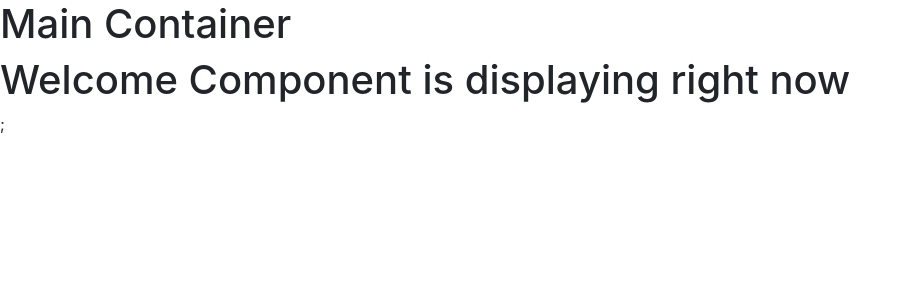
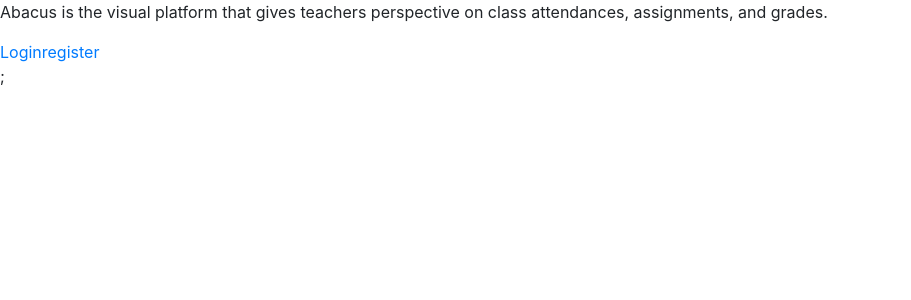
Before and after one commit to keenwilson/Abacus-Class-Record, a React (Create React App) app in the folder client/: page / in a window 1280 px wide. Shown: the top 300 px of the page, without its empty margins (0-911 px from the left). Built offline with nearby package versions, Linux system fonts and the light colour scheme.

Commit message:
Add dotenv and home component with link to login and register apges

```diff
--- a/client/src/components/Home.jsx
+++ b/client/src/components/Home.jsx
@@ -1,7 +1,39 @@
 import React from "react";
+import { Switch, Route, Link } from "react-router-dom";
+import Login from "./Login";
+import Logout from "./Logout";
+import Register from "./Register";
 
-const Home = () => {
-  return <h1>Welcome Component is displaying right now</h1>;
+const Home = ({ user }) => {
+  return (
+    <div>
+      <p>
+        Abacus is the visual platform that gives teachers perspective on class
+        attendances, assignments, and grades.
+      </p>
+
+      {!user && (
+        <React.Fragment>
+          <Link to="/login">Login</Link>
+          <Link to="/register">register</Link>
+        </React.Fragment>
+      )}
+      {user && (
+        <React.Fragment>
+          <p>Hi {user.name} !</p>
+          <Link to="/teacher">View Teacher</Link>
+          <Link to="/admin">View Admin</Link>
+          <Link to="/logout">Logout</Link>
+        </React.Fragment>
+      )}
+
+      <Switch>
+        <Route path="/login" component={Login} />
+        <Route path="/logout" component={Logout} />
+        <Route path="/register" component={Register} />
+      </Switch>
+    </div>
+  );
 };
 
 export default Home;
--- a/client/src/containers/mainContainer.js
+++ b/client/src/containers/mainContainer.js
@@ -26,12 +26,16 @@
   render() {
     return (
       <div>
-        <h1>Main Container</h1>
         <Switch>
-          <Route exact path="/" component={Home} />
-          <Route exact path="/login" component={Login} />
-          <Route exact path="/logout" component={Logout} />
-          <Route exact path="/register" component={Register} />
+          <Route
+            exact
+            path="/"
+            render={props => <Home {...props} user={this.state.user} />}
+          />
+
+          <Route path="/login" component={Login} />
+          <Route path="/logout" component={Logout} />
+          <Route path="/register" component={Register} />
 
           <Route
             path="/admin"
--- a/client/src/services/authService.js
+++ b/client/src/services/authService.js
@@ -1,8 +1,7 @@
 import jwtDecode from "jwt-decode";
 import http from "./httpService";
-import { apiUrl } from "../config.json";
 
-const apiEndpoint = "https://react-abacus.herokuapp.com/api" + "/auth";
+const apiEndpoint = "https://react-abacus.herokuapp.com/api/auth";
 const tokenKey = "token";
 
 http.setJwt(getJwt());
--- a/client/src/services/userService.js
+++ b/client/src/services/userService.js
@@ -1,6 +1,6 @@
 import http from "./httpService";
 
-const apiEndpoint = "https://react-abacus.herokuapp.com/api" + "/users";
+const apiEndpoint = "https://react-abacus.herokuapp.com/api/users";
 
 export function register(user) {
   return http.post(apiEndpoint, {
```
Also changed, not shown: 1 other file (tests, documents, lock files or other folders).
